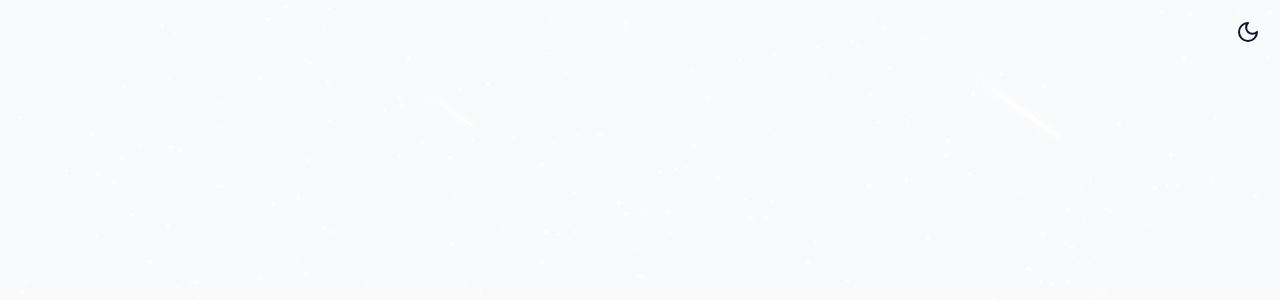
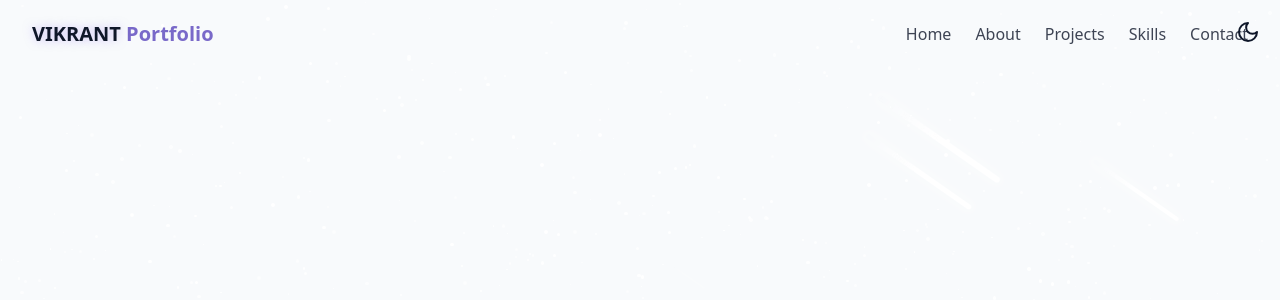
Before and after one commit to ark5234/portfolio, a React (Vite) app: page / in a window 1280 px wide. Shown: the top 300 px of the page. Built offline with nearby package versions, Linux system fonts and the light colour scheme.

Commit message:
navbar added for both mobile and desktop

```diff
--- /dev/null
+++ b/src/components/Navbar.jsx
@@ -0,0 +1,86 @@
+import React, { useEffect, useState } from "react";
+import { cn } from "@/lib/utils";
+import { Menu, X } from "lucide-react"; // ✅ Import icons
+
+const navItems = [
+  { name: "Home", href: "#hero" },
+  { name: "About", href: "#about" },
+  { name: "Projects", href: "#projects" },
+  { name: "Skills", href: "#skills" },
+  { name: "Contact", href: "#contact" },
+];
+
+export const Navbar = () => {
+  const [isScrolled, setIsScrolled] = useState(false);
+  const [isMenuOpen, setIsMenuOpen] = useState(false);
+
+  useEffect(() => {
+    const handleScroll = () => {
+      setIsScrolled(window.scrollY > 10);
+    };
+    window.addEventListener("scroll", handleScroll);
+    return () => window.removeEventListener("scroll", handleScroll);
+  }, []);
+
+  return (
+    <nav
+      className={cn(
+        "fixed w-full z-40 transition-all duration-300",
+        isScrolled ? "py-3 bg-background/80 backdrop-blur-md shadow" : "py-5"
+      )}
+    >
+      <div className="container flex items-center justify-between">
+        <a className="text-xl font-bold text-primary flex items-center" href="#hero">
+          <span className="relative z-10">
+            <span className="text-glow text-foreground">VIKRANT</span> Portfolio
+          </span>
+        </a>
+
+        {/* Desktop Navigation */}
+        <div className="hidden md:flex space-x-6">
+          {navItems.map((item) => (
+            <a
+              key={item.name}
+              href={item.href}
+              className="text-foreground/80 hover:text-primary transition-colors duration-300"
+            >
+              {item.name}
+            </a>
+          ))}
+        </div>
+
+        {/* Mobile Menu Toggle */}
+        <button
+          onClick={() => setIsMenuOpen((prev) => !prev)}
+          className="md:hidden p-2 text-foreground z-50"
+          aria-label={isMenuOpen ? "Close menu" : "Open menu"}
+        >
+          {isMenuOpen ? <X size={24} /> : <Menu size={24} />}
+        </button>
+      </div>
+
+      {/* Mobile Navigation */}
+      <div
+        className={cn(
+          "fixed inset-0 bg-background/95 backdrop-blur-md z-40 flex flex-col items-center justify-center transition-all duration-300 md:hidden",
+          isMenuOpen
+            ? "opacity-100 visible pointer-events-auto"
+            : "opacity-0 invisible pointer-events-none"
+        )}
+      >
+        <div className="flex flex-col space-y-8 text-xl">
+          {navItems.map((item, index) => (
+            <a
+              key={item.name + index}
+              href={item.href}
+              className="text-foreground/80 hover:text-primary transition-colors duration-300"
+              onClick={() => setIsMenuOpen(false)}
+            >
+              {item.name}
+            </a>
+          ))}
+        </div>
+      </div>
+    </nav>
+  );
+};
--- a/src/pages/Home.jsx
+++ b/src/pages/Home.jsx
@@ -1,5 +1,6 @@
 import { ThemeToggle } from "../components/ThemeToggel";
 import { StarBackground } from "../components/StarBackground";
+import { Navbar } from "../components/Navbar";
 
 export const Home = () => {
     return <div className="min-h-screen bg-background text-foreground overflow-x-hidden">
@@ -11,6 +12,7 @@ export const Home = () => {
         <StarBackground />
 
         {/* Navbar */}
+        <Navbar />
 
         {/* Main Section */}
 
```
